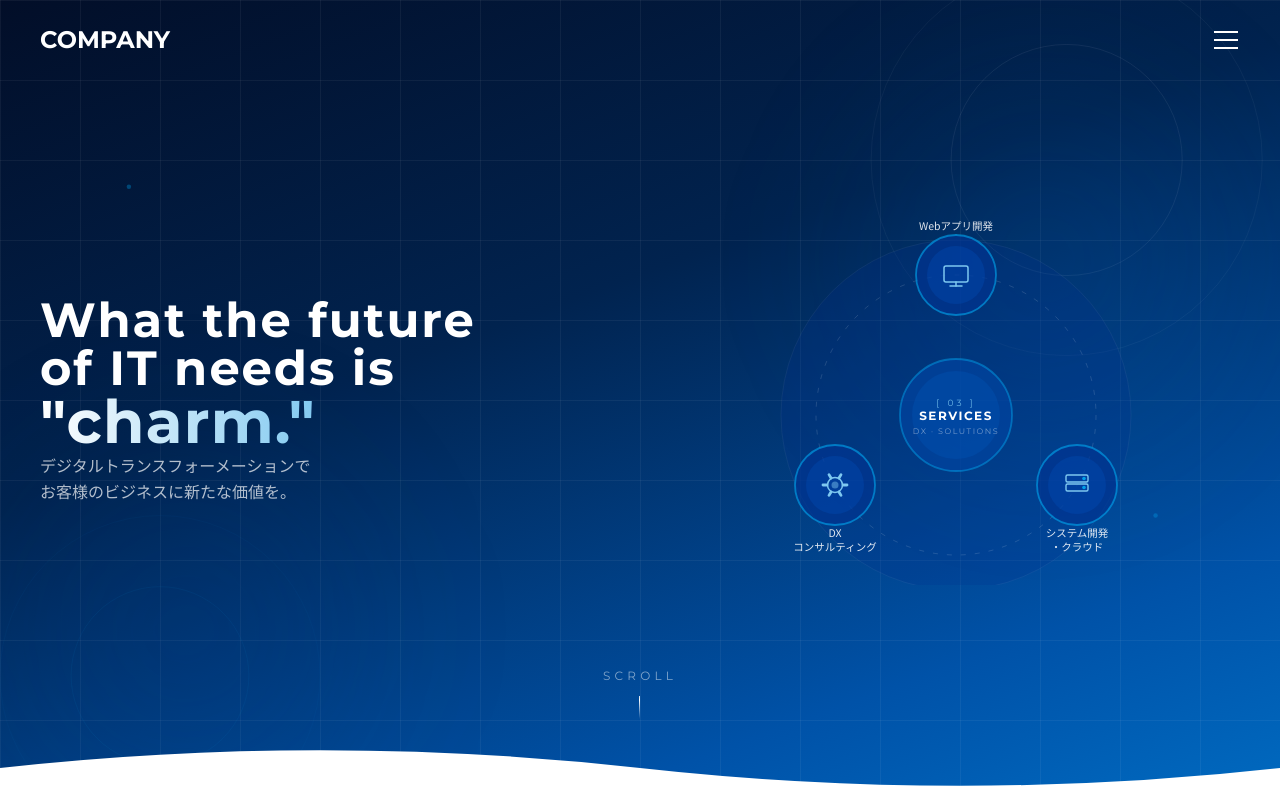
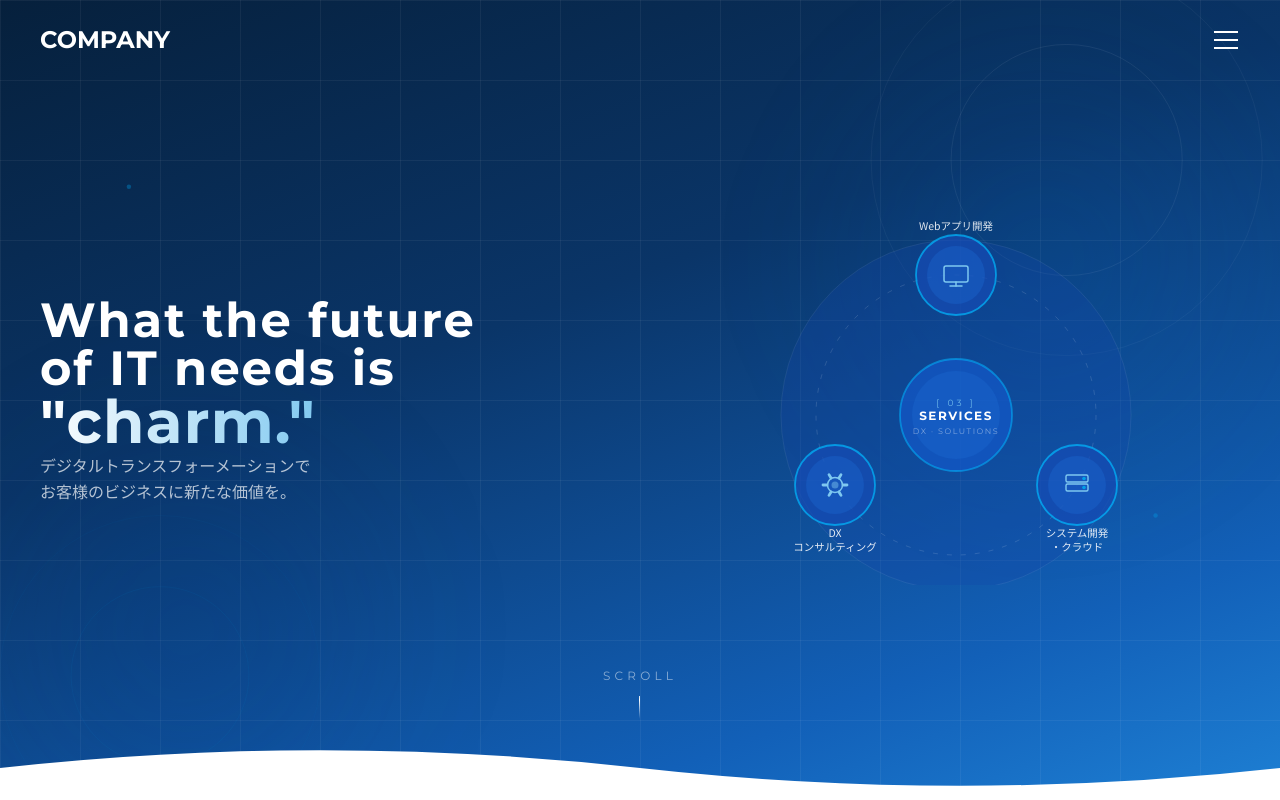
Before and after one commit to Mukai-Kohei/DX_ver01, a Next.js app in the folder DX/HP/company-website/: page / in a window 1280 px wide. Shown: the top 800 px of the page. Built offline with nearby package versions, Linux system fonts and the light colour scheme.

Commit message:
feat: Hero node hover scale + drop-shadow, lighten background gradient
https://claude.ai/code/session_01K7pZmE9GAEZFybVi448acJ

```diff
--- a/DX/HP/company-website/components/Hero.tsx
+++ b/DX/HP/company-website/components/Hero.tsx
@@ -88,7 +88,7 @@ export default function Hero() {
 
       {/* Deep navy gradient */}
       <div className="absolute inset-0 z-0" style={{
-        background: 'linear-gradient(160deg, #020E28 0%, #01234F 40%, #0052A8 80%, #006AC0 100%)',
+        background: 'linear-gradient(160deg, #06203C 0%, #0A3568 40%, #1260B8 80%, #1E80D4 100%)',
       }} />
 
       {/* Grid overlay — 5% opacity (ux-ui-design guideline) */}
@@ -163,22 +163,22 @@ export default function Hero() {
                 xmlns="http://www.w3.org/2000/svg"
               >
                 {/* Outer atmosphere circle */}
-                <circle cx="200" cy="200" r="175" fill="rgba(0,48,140,0.22)" stroke="rgba(255,255,255,0.05)" strokeWidth="1"/>
+                <circle cx="200" cy="200" r="175" fill="rgba(20,70,170,0.28)" stroke="rgba(255,255,255,0.07)" strokeWidth="1"/>
 
                 {/* Orbit ring — dashed */}
                 <circle cx="200" cy="200" r="140" fill="none" stroke="rgba(255,255,255,0.13)" strokeWidth="1" strokeDasharray="5 9"/>
 
                 {/* Center circle */}
-                <circle cx="200" cy="200" r="56" fill="rgba(0,68,160,0.70)" stroke="rgba(0,160,233,0.50)" strokeWidth="1.8"/>
-                <circle cx="200" cy="200" r="44" fill="rgba(0,90,190,0.28)"/>
+                <circle cx="200" cy="200" r="56" fill="rgba(18,88,200,0.72)" stroke="rgba(0,180,255,0.55)" strokeWidth="1.8"/>
+                <circle cx="200" cy="200" r="44" fill="rgba(30,110,210,0.32)"/>
                 <text x="200" y="191" textAnchor="middle" fill="rgba(126,200,240,0.85)" fontSize="9" fontFamily="Montserrat, monospace" letterSpacing="3">[ 03 ]</text>
                 <text x="200" y="205" textAnchor="middle" fill="white" fontSize="12" fontWeight="700" fontFamily="Montserrat, sans-serif" letterSpacing="1.5">SERVICES</text>
                 <text x="200" y="219" textAnchor="middle" fill="rgba(255,255,255,0.45)" fontSize="8" fontFamily="Montserrat, sans-serif" letterSpacing="1.5">DX · SOLUTIONS</text>
 
                 {/* Node 1: Top — Web App (label above) */}
                 <g className="orbit-node">
-                  <circle cx="200" cy="60" r="40" fill="rgba(0,52,145,0.70)" stroke="rgba(0,160,233,0.65)" strokeWidth="1.8"/>
-                  <circle cx="200" cy="60" r="29" fill="rgba(0,85,195,0.28)"/>
+                  <circle cx="200" cy="60" r="40" fill="rgba(22,75,180,0.72)" stroke="rgba(0,185,255,0.70)" strokeWidth="1.8"/>
+                  <circle cx="200" cy="60" r="29" fill="rgba(30,110,215,0.32)"/>
                   <NodeIcon type="web" cx={200} cy={60} />
                   <text x="200" y="15" textAnchor="middle" fill="rgba(255,255,255,0.88)" fontSize="10.5" fontFamily="'Noto Sans JP', sans-serif">Webアプリ開発</text>
                   {/* small tick below label */}
@@ -187,8 +187,8 @@ export default function Hero() {
 
                 {/* Node 2: Bottom-Right — System/Cloud */}
                 <g className="orbit-node">
-                  <circle cx="321" cy="270" r="40" fill="rgba(0,52,145,0.70)" stroke="rgba(0,160,233,0.65)" strokeWidth="1.8"/>
-                  <circle cx="321" cy="270" r="29" fill="rgba(0,85,195,0.28)"/>
+                  <circle cx="321" cy="270" r="40" fill="rgba(22,75,180,0.72)" stroke="rgba(0,185,255,0.70)" strokeWidth="1.8"/>
+                  <circle cx="321" cy="270" r="29" fill="rgba(30,110,215,0.32)"/>
                   <NodeIcon type="server" cx={321} cy={270} />
                   <text x="321" y="322" textAnchor="middle" fill="rgba(255,255,255,0.88)" fontSize="10.5" fontFamily="'Noto Sans JP', sans-serif">システム開発</text>
                   <text x="321" y="336" textAnchor="middle" fill="rgba(255,255,255,0.88)" fontSize="10.5" fontFamily="'Noto Sans JP', sans-serif">・クラウド</text>
@@ -196,8 +196,8 @@ export default function Hero() {
 
                 {/* Node 3: Bottom-Left — DX Consulting */}
                 <g className="orbit-node">
-                  <circle cx="79" cy="270" r="40" fill="rgba(0,52,145,0.70)" stroke="rgba(0,160,233,0.65)" strokeWidth="1.8"/>
-                  <circle cx="79" cy="270" r="29" fill="rgba(0,85,195,0.28)"/>
+                  <circle cx="79" cy="270" r="40" fill="rgba(22,75,180,0.72)" stroke="rgba(0,185,255,0.70)" strokeWidth="1.8"/>
+                  <circle cx="79" cy="270" r="29" fill="rgba(30,110,215,0.32)"/>
                   <NodeIcon type="consulting" cx={79} cy={270} />
                   <text x="79" y="322" textAnchor="middle" fill="rgba(255,255,255,0.88)" fontSize="10.5" fontFamily="'Noto Sans JP', sans-serif">DX</text>
                   <text x="79" y="336" textAnchor="middle" fill="rgba(255,255,255,0.88)" fontSize="10.5" fontFamily="'Noto Sans JP', sans-serif">コンサルティング</text>
@@ -237,6 +237,16 @@ export default function Hero() {
           70%  { opacity: 1; }
           100% { transform: translateY(200%);  opacity: 0; }
         }
+        .orbit-node {
+          transform-box: fill-box;
+          transform-origin: center;
+          cursor: pointer;
+          transition: transform 0.22s ease-out, filter 0.22s ease-out;
+        }
+        .orbit-node:hover {
+          transform: scale(1.13);
+          filter: drop-shadow(0 0 8px rgba(0,185,255,0.55));
+        }
       `}</style>
     </section>
   );
```
